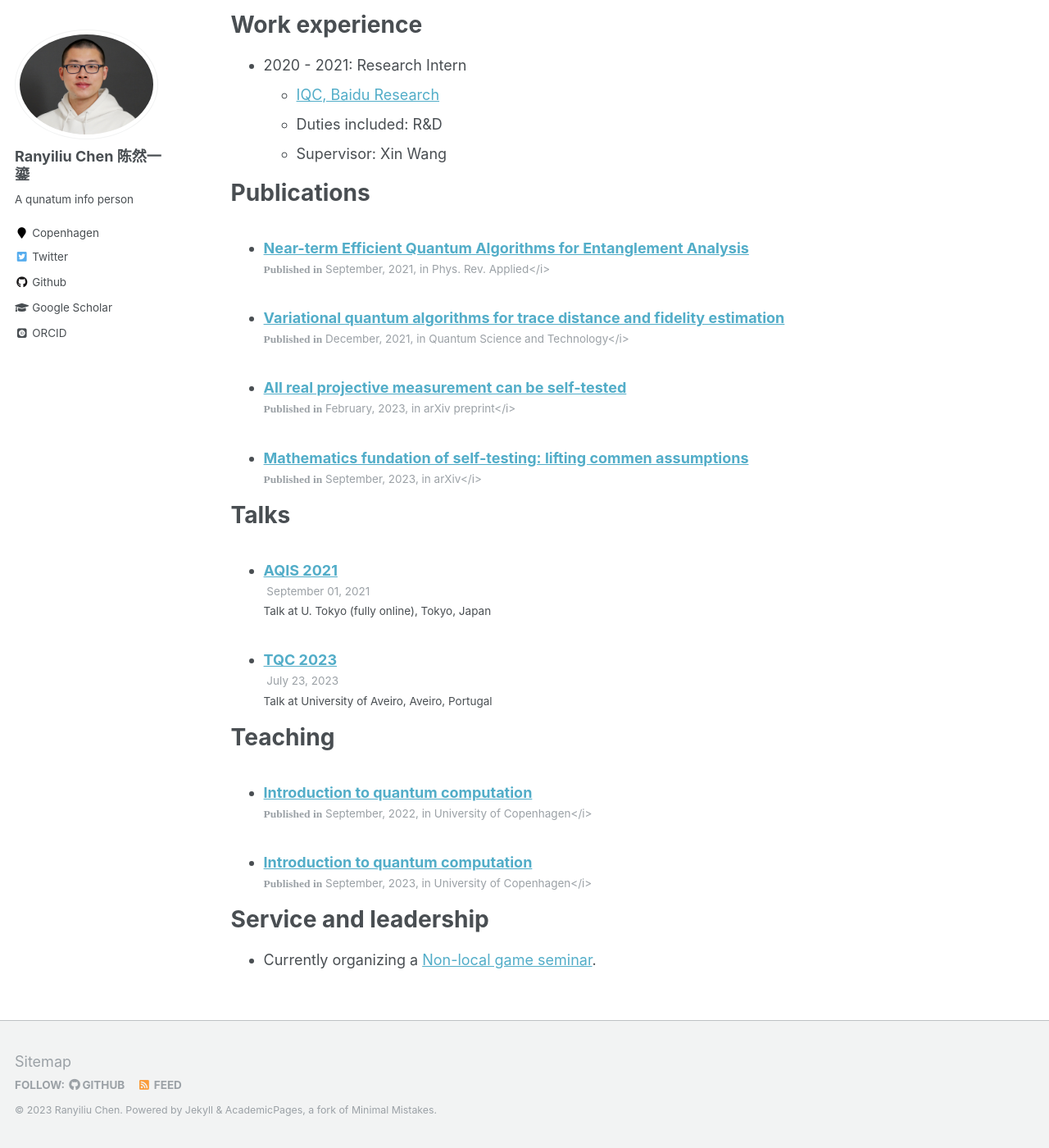
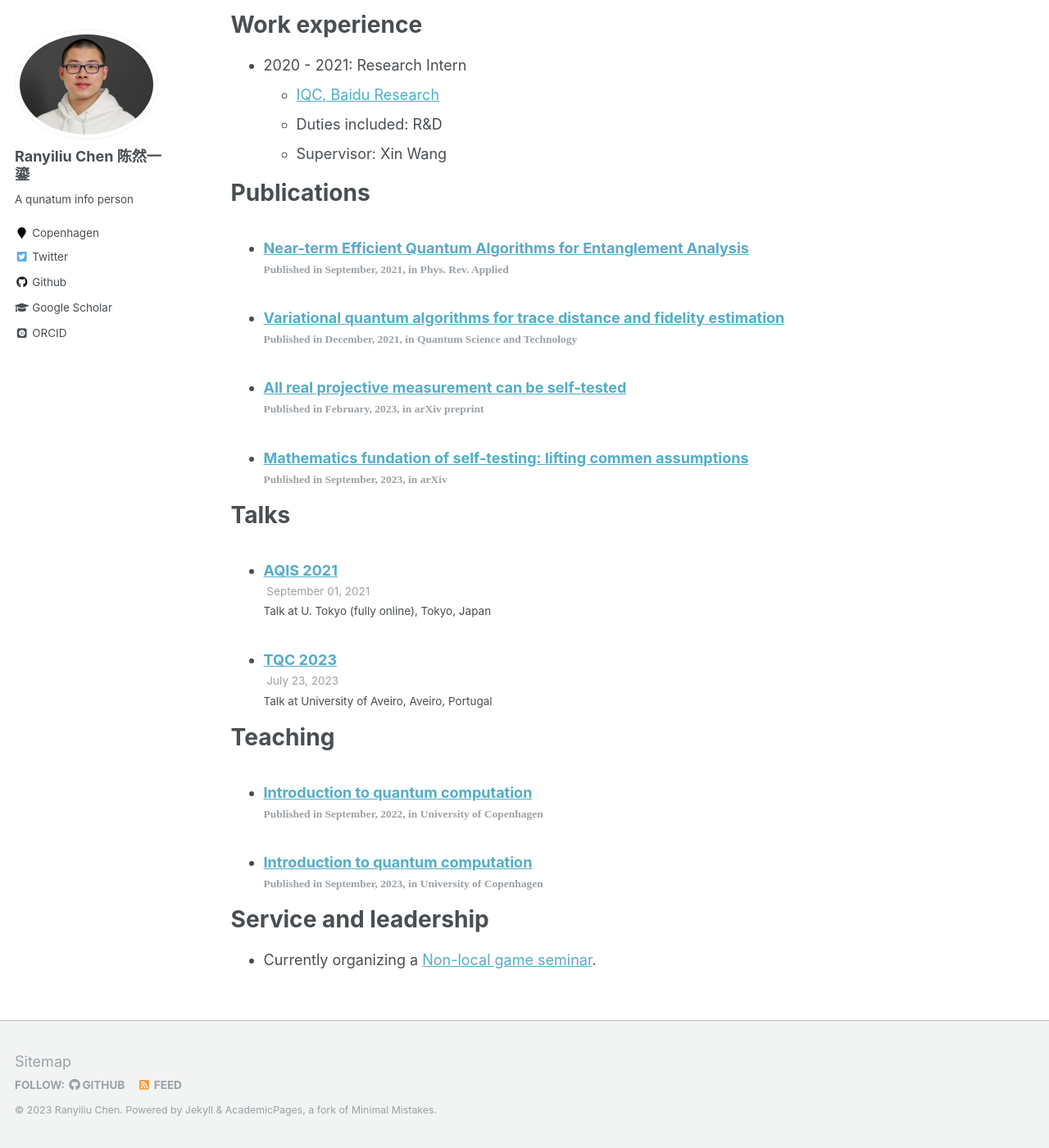
Before and after one commit to CRYL/CRYL.github.io, a Jekyll site: the page built from _pages/cv.md, in a window 1280 px wide and 1400 px high, scrolled down 315 px. Shown: the whole window at 82% size. Built offline with Jekyll 4.4.1, drawn with Linux system fonts in a browser that asks for light colours; some web fonts are replaced.

Commit message:
minor issue fix

```diff
--- a/_includes/archive-single-cv.html
+++ b/_includes/archive-single-cv.html
@@ -36,7 +36,7 @@
     {% if post.read_time %}
       <p class="page__meta"><i class="fa fa-clock-o" aria-hidden="true"></i> {% include read-time.html %}</p>
     {% endif %}
-    {% if post.date %}<p class="page__meta"><i class="fa fa-clock-o" aria-hidden="true">Published in </i> {{ post.date | date: '%B, %Y' }}, in {{ post.venue }}</i></p>{% endif %}
+    {% if post.date %}<p class="page__meta"><i class="fa fa-clock-o" aria-hidden="true">Published in {{ post.date | date: '%B, %Y' }}, in {{ post.venue }}</i></p>{% endif %}
     </li>
  </article>
 </div>
```
